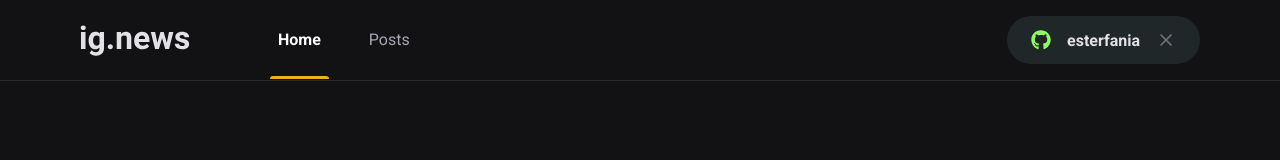
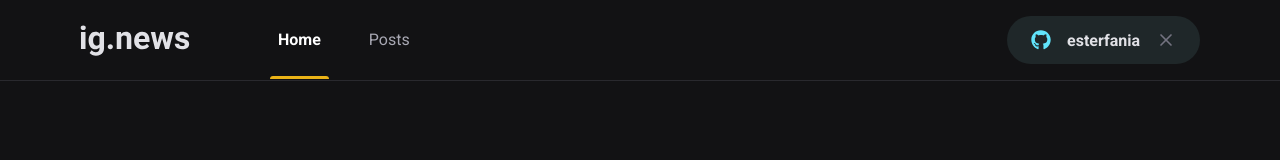
Before and after one commit to esterfania/ignews, a Next.js app: page / in a window 1280 px wide. Shown: the top 160 px of the page. Built offline with nearby package versions, Linux system fonts and the light colour scheme.

Commit message:
update colors

```diff
--- a/src/components/SignInButton/style.module.scss
+++ b/src/components/SignInButton/style.module.scss
@@ -27,7 +27,7 @@
   }
 
   &Logged {
-    color: var(--green-500);
+    color: var(--blue-500);
   }
 
   &NotLogged {
@@ -35,7 +35,7 @@
   }
 
   &CloseIcon {
-    color: #737380;
+    color: var(--gray-350);
     margin-left: 1rem;
   }
 }
--- a/src/styles/global.scss
+++ b/src/styles/global.scss
@@ -9,12 +9,14 @@
 
   --gray-50: #e1e1e6;
   --gray-300: #a8a8b3;
+  --gray-350: #737380;
   --gray-800: #29292e;
   --gray-850: #1f2729;
   --gray-900: #121214;
 
   --green-500: #92fb61;
   --yellow-500: #ebb317;
+  --blue-500: #61e4fb;
 }
 
 @media (max-width: 1080px) {
```
